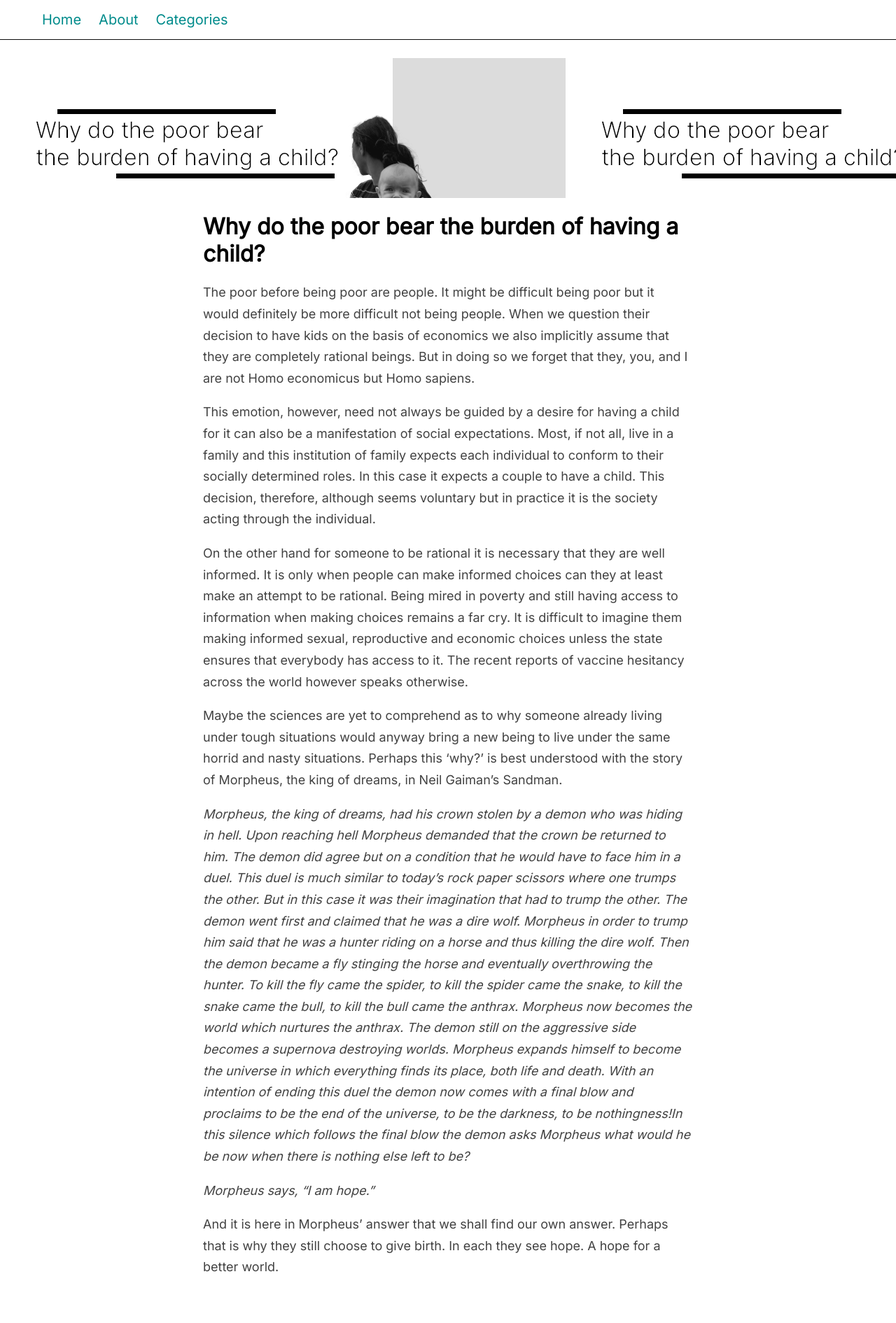
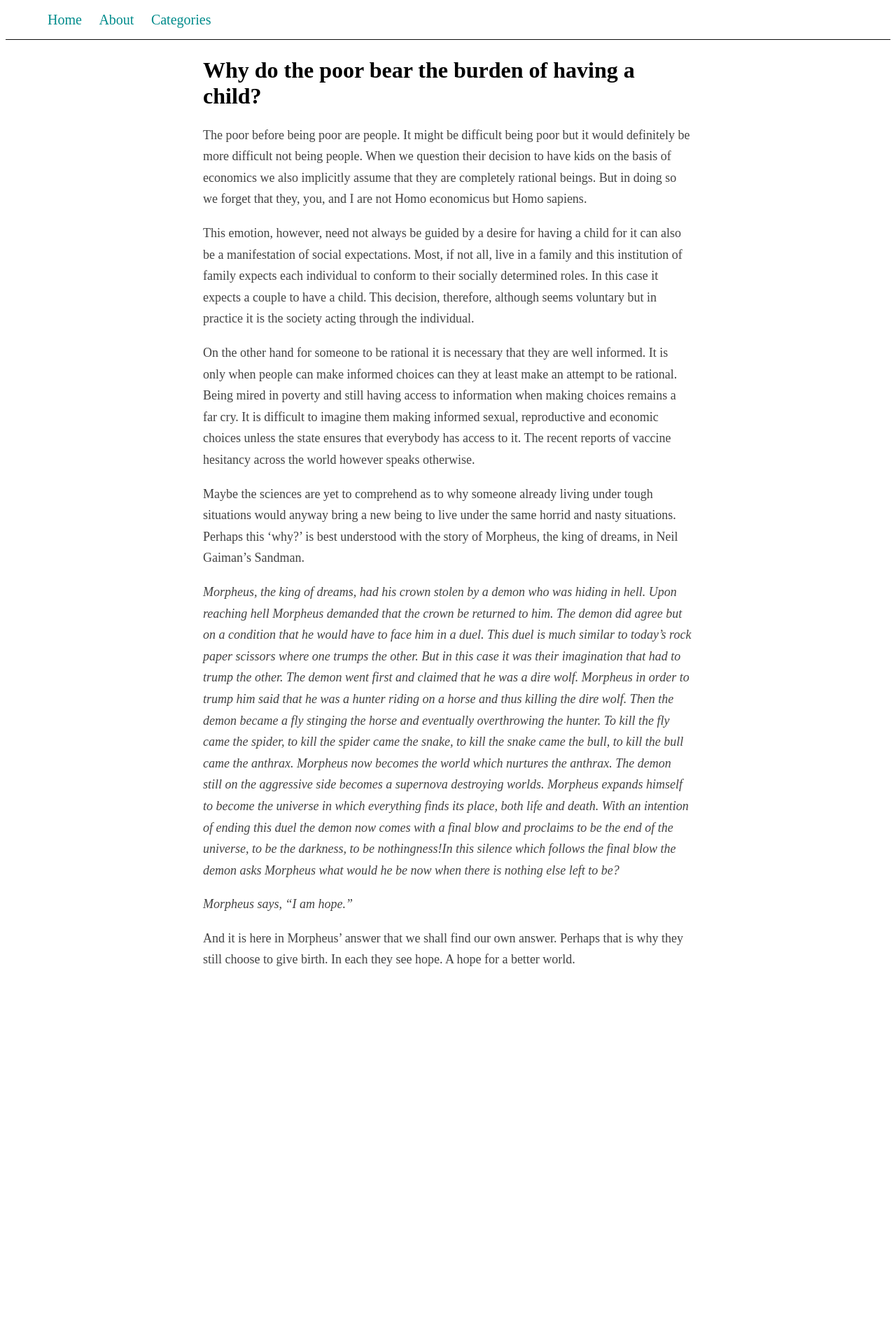
Before and after one commit to generalistsanctuary/generalistsanctuary.github.io, a Jekyll site: the page built from _posts/2021-08-10-Why-do-the-poor-bear-the-burden-of-having-a-child.md, in a window 1280 px wide. Shown: the whole page at 70% size. Built offline with Jekyll 4.4.1, drawn with Linux system fonts in a browser that asks for light colours; after the commit the page ends 1405 px from its top, so only the background shows below that.

Commit message:
Update posts-style.css

```diff
--- a/styles/posts-style.css
+++ b/styles/posts-style.css
@@ -1,7 +1,4 @@
-.intro{
-    padding: 100px;
-    background-image: url(https://generalistsanctuary.github.io/assets/poor-child.png)
- }
+.
 body{
     width: 100%;
     margin: 0 auto;
```
